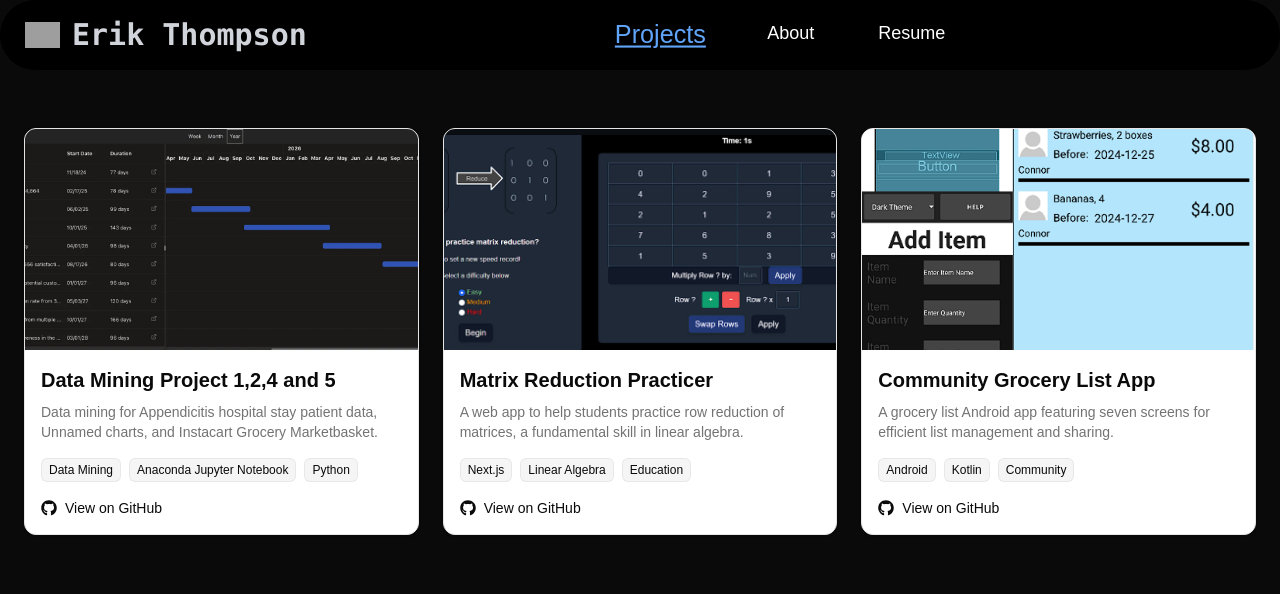
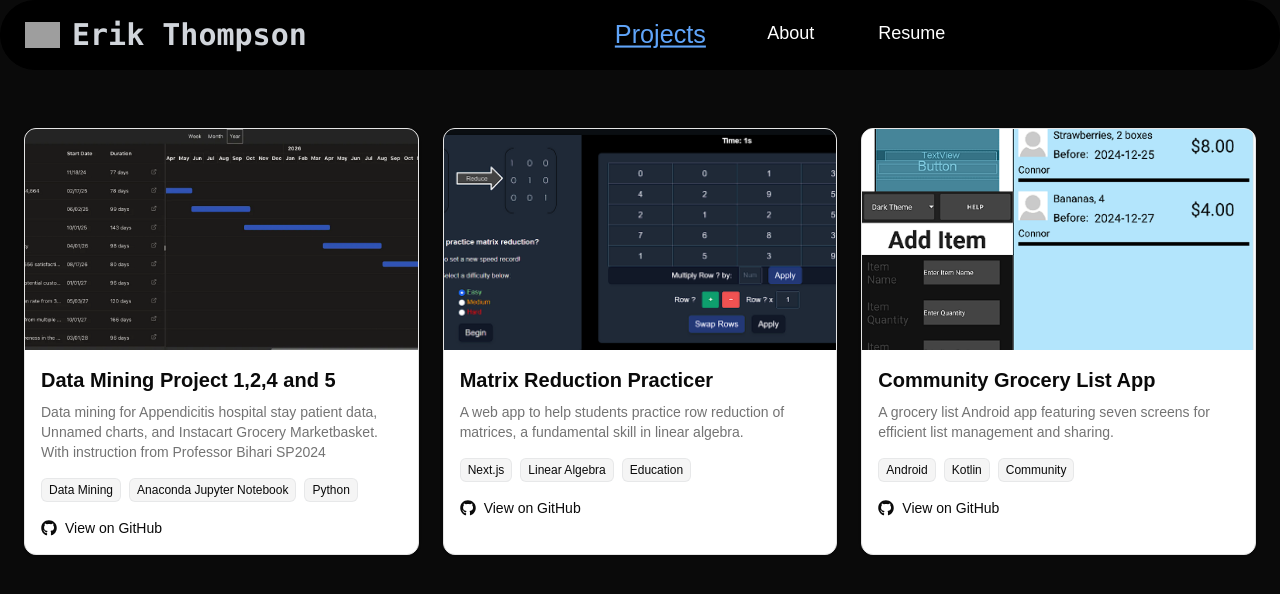
Before and after one commit to eriksthompson/Personal-Website, a Next.js app in the folder client/: page /projects in a window 1280 px wide. Shown: the top 594 px of the page. Built offline with nearby package versions, Linux system fonts and the light colour scheme; grey boxes are pictures that could not be loaded.

Commit message:
Update projects.tsx

```diff
--- a/client/src/pages/projects.tsx
+++ b/client/src/pages/projects.tsx
@@ -7,7 +7,7 @@ export default function Projects() {
           <div className="grid gap-6 md:grid-cols-2 lg:grid-cols-3">
             <ProjectCard
               title="Data Mining Project 1,2,4 and 5"
-              description="Data mining for Appendicitis hospital stay patient data, Unnamed charts, and Instacart Grocery Marketbasket."
+              description="Data mining for Appendicitis hospital stay patient data, Unnamed charts, and Instacart Grocery Marketbasket. With instruction from Professor Bihari SP2024"
               image="/gantt-chart.png"
               link="https://github.com/eriksthompson/dataMiningProject1"
               projectUrl="/datamining1"
```
